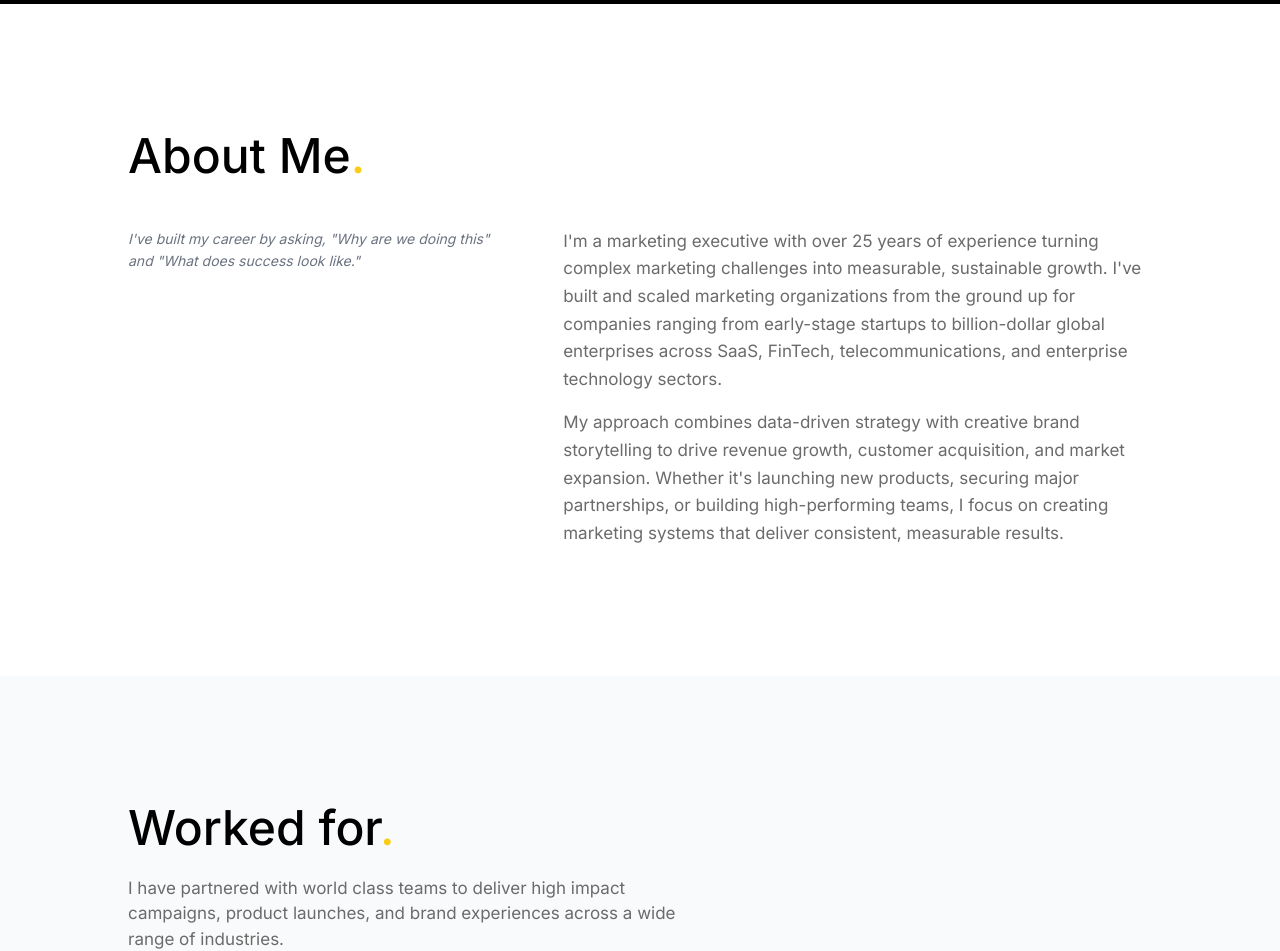
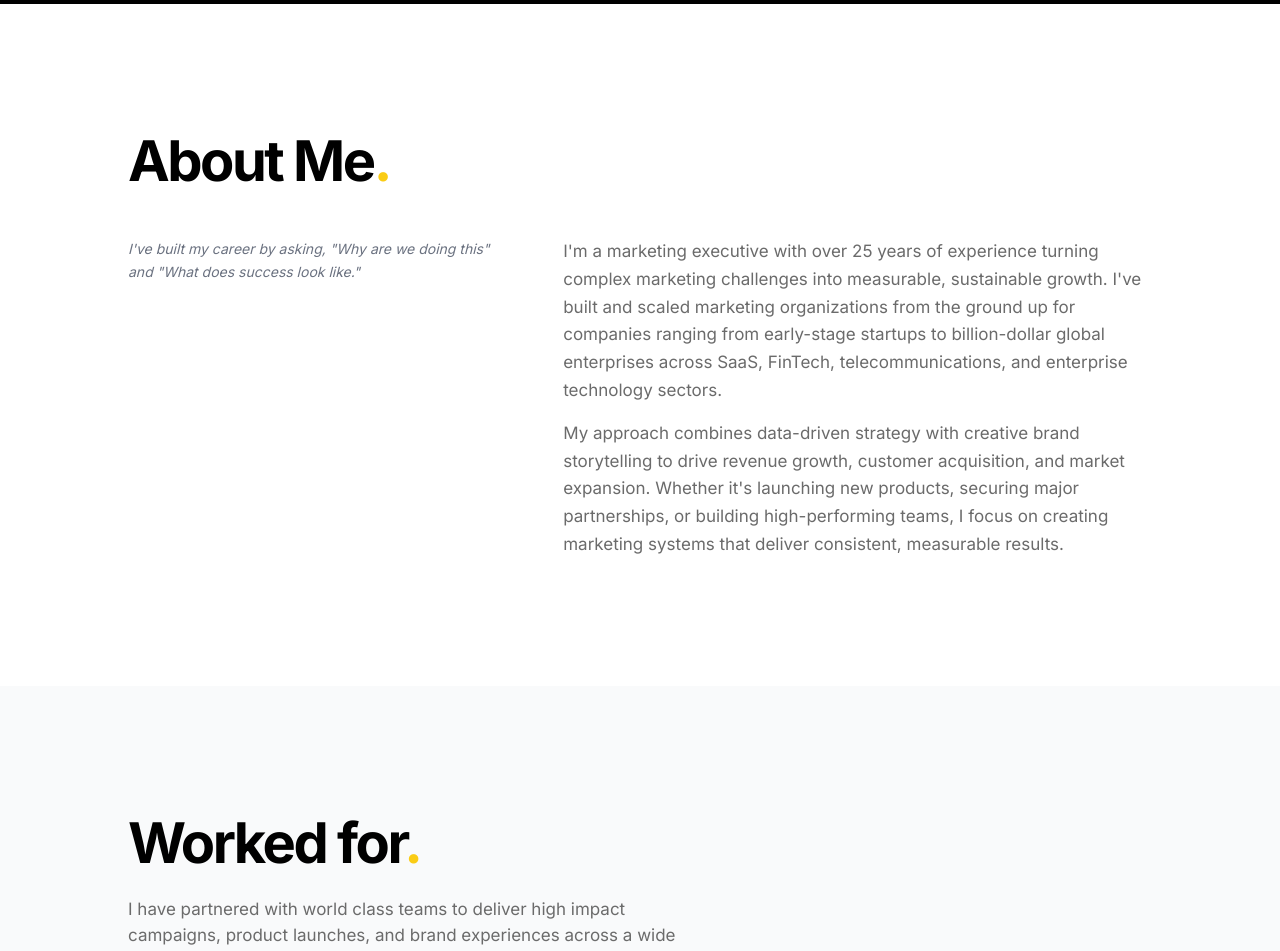
Before and after one commit to mrh1976/mherron, a Next.js app: page / in a window 1280 px wide. Shown: the part 1380-2331 px from the top of the page. Built offline with nearby package versions, Linux system fonts and the light colour scheme.

Commit message:
Update page.tsx

```diff
--- a/app/page.tsx
+++ b/app/page.tsx
@@ -159,7 +159,7 @@ export default function Home() {
 
       <section id="about" className="py-32 px-8">
         <div className="max-w-5xl mx-auto">
-          <h2 className="text-5xl font-medium mb-12">
+          <h2 className="text-[48px] md:text-[56px] font-[800] mb-12 leading-[1.05] tracking-[-2.5px]">
             About Me<span className="text-yellow-400">.</span>
           </h2>
           <div className="grid md:grid-cols-5 gap-16">
@@ -180,7 +180,7 @@ export default function Home() {
 
       <section id="experience" className="py-32 px-8 bg-gray-50">
         <div className="max-w-5xl mx-auto">
-          <h2 className="text-5xl font-medium mb-6">
+          <h2 className="text-[48px] md:text-[56px] font-[800] mb-6 leading-[1.05] tracking-[-2.5px]">
             Worked for<span className="text-yellow-400">.</span>
           </h2>
           <p className="text-[#6b6b6b] text-[17px] mb-20 max-w-xl">
@@ -233,7 +233,7 @@ export default function Home() {
 
       <section className="py-32 px-8">
         <div className="max-w-5xl mx-auto">
-          <h2 className="text-5xl font-medium mb-6">
+          <h2 className="text-[48px] md:text-[56px] font-[800] mb-6 leading-[1.05] tracking-[-2.5px]">
             Worked with<span className="text-yellow-400">.</span>
           </h2>
           <p className="text-[#6b6b6b] text-[17px] mb-16 max-w-3xl">
@@ -311,7 +311,7 @@ export default function Home() {
 
       <section id="contact" className="py-32 px-8">
         <div className="max-w-3xl mx-auto text-center">
-          <h2 className="text-5xl font-medium mb-6">
+          <h2 className="text-[48px] md:text-[56px] font-[800] mb-6 leading-[1.05] tracking-[-2.5px]">
             Let&apos;s work <span className="text-gray-300">together</span>
             <span className="text-yellow-400">.</span>
           </h2>
```
